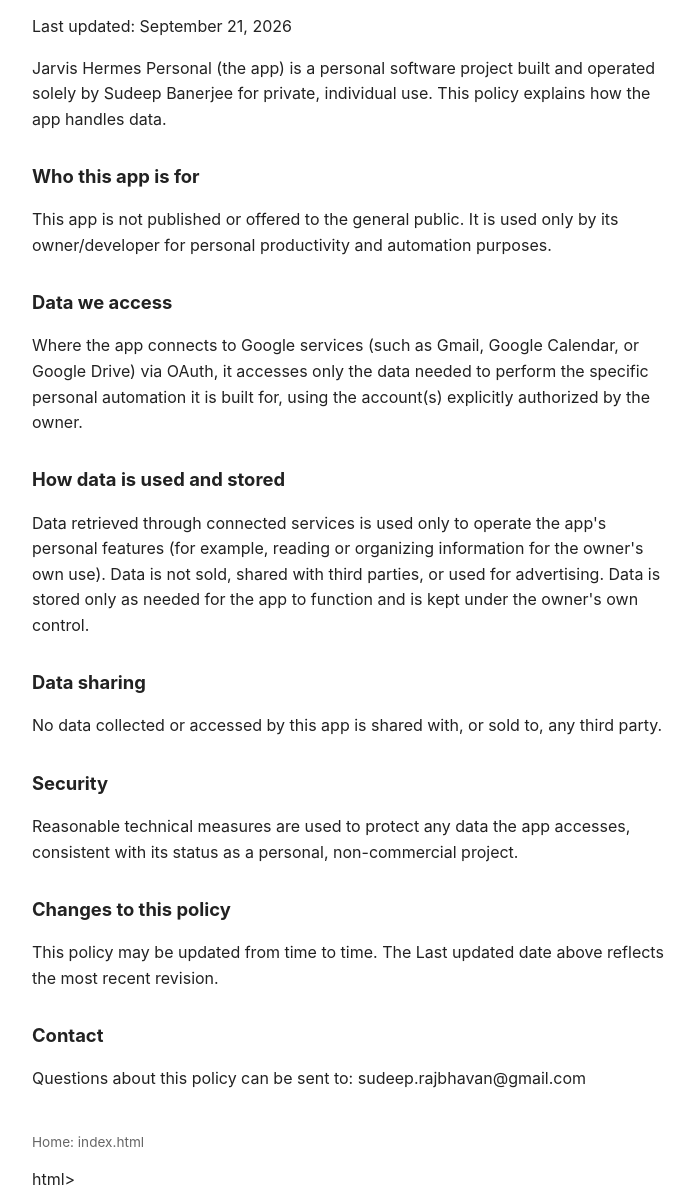
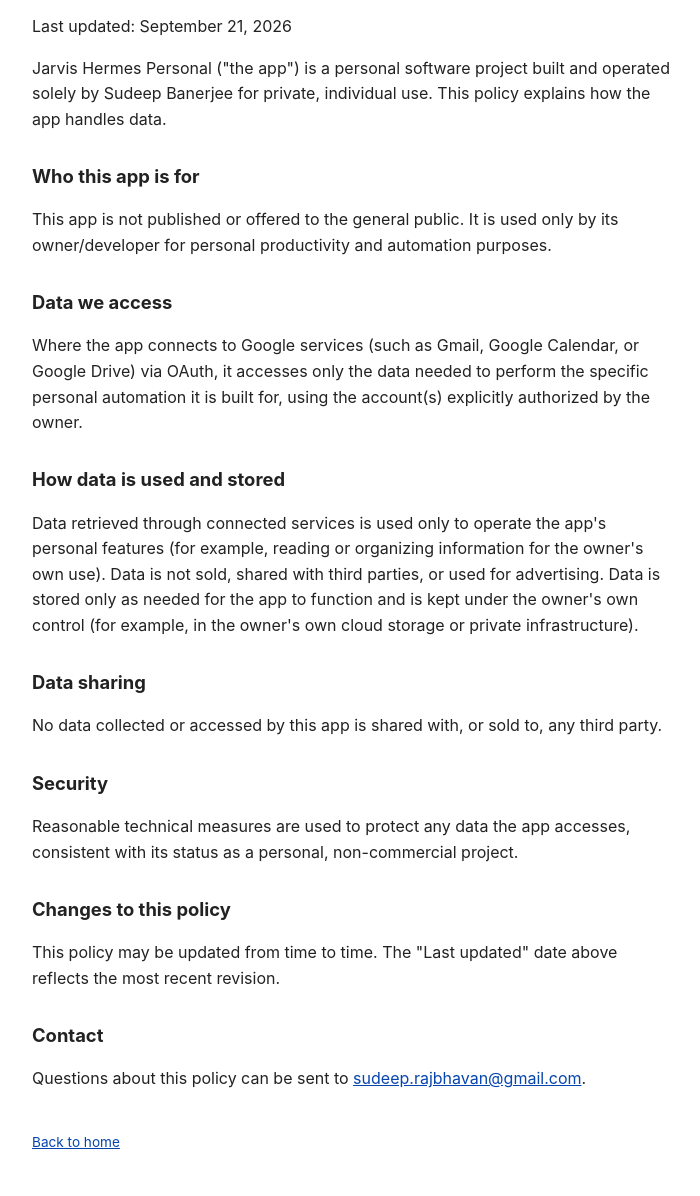
Before and after one commit to acesudeep/jarvis-hermes-personal, a plain HTML site: page privacy.html in a window 1280 px wide. Shown: the part 104-1300 px from the top of the page, without its empty margins (288-988 px from the left). Drawn offline with Linux system fonts and the light colour scheme.

Commit message:
Add files via upload

```diff
--- a/privacy.html
+++ b/privacy.html
@@ -9,12 +9,13 @@
 h1 { font-size: 1.6em; }
 h2 { font-size: 1.15em; margin-top: 1.6em; }
 footer { margin-top: 40px; font-size: 0.85em; color: #666; }
+a { color: #0645ad; }
 </style>
 </head>
 <body>
 <h1>Privacy Policy</h1>
 <p>Last updated: September 21, 2026</p>
-  <p>Jarvis Hermes Personal (the app) is a personal software project built and operated solely by Sudeep Banerjee for private, individual use. This policy explains how the app handles data.</p>
+<p>Jarvis Hermes Personal ("the app") is a personal software project built and operated solely by Sudeep Banerjee for private, individual use. This policy explains how the app handles data.</p>
 
 <h2>Who this app is for</h2>
 <p>This app is not published or offered to the general public. It is used only by its owner/developer for personal productivity and automation purposes.</p>
@@ -23,7 +24,7 @@
 <p>Where the app connects to Google services (such as Gmail, Google Calendar, or Google Drive) via OAuth, it accesses only the data needed to perform the specific personal automation it is built for, using the account(s) explicitly authorized by the owner.</p>
 
 <h2>How data is used and stored</h2>
-  <p>Data retrieved through connected services is used only to operate the app's personal features (for example, reading or organizing information for the owner's own use). Data is not sold, shared with third parties, or used for advertising. Data is stored only as needed for the app to function and is kept under the owner's own control.</p>
+<p>Data retrieved through connected services is used only to operate the app's personal features (for example, reading or organizing information for the owner's own use). Data is not sold, shared with third parties, or used for advertising. Data is stored only as needed for the app to function and is kept under the owner's own control (for example, in the owner's own cloud storage or private infrastructure).</p>
 
 <h2>Data sharing</h2>
 <p>No data collected or accessed by this app is shared with, or sold to, any third party.</p>
@@ -32,17 +33,13 @@
 <p>Reasonable technical measures are used to protect any data the app accesses, consistent with its status as a personal, non-commercial project.</p>
 
 <h2>Changes to this policy</h2>
-  <p>This policy may be updated from time to time. The Last updated date above reflects the most recent revision.</p>
+<p>This policy may be updated from time to time. The "Last updated" date above reflects the most recent revision.</p>
 
 <h2>Contact</h2>
-  <p>Questions about this policy can be sent to: sudeep.rajbhavan@gmail.com</p>
+<p>Questions about this policy can be sent to <a href="mailto:sudeep.rajbhavan@gmail.com">sudeep.rajbhavan@gmail.com</a>.</p>
 
 <footer>
-    <p>Home: index.html</p>
+<p><a href="index.html">Back to home</a></p>
 </footer>
 </body>
-</html>html>
-  </footer></p></p></h1>
-  </body>
-  </style></title>
-  </head>
+</html>
```
Also changed, not shown: index.html (+3 -7 lines). Lines whose indentation alone changed are shown as unchanged.
